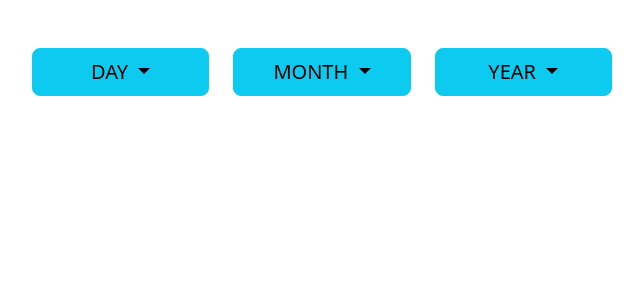
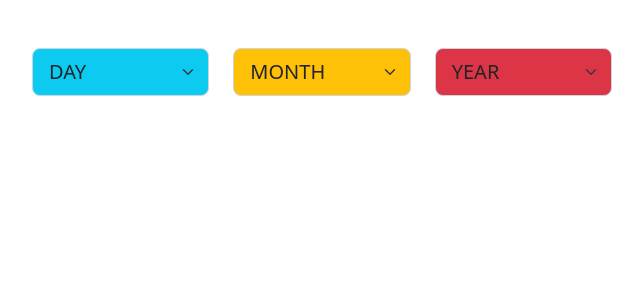
Before and after one commit to Stellapua/Stellapua.github.io, a PHP site: page /week3/date_array.php in a window 1280 px wide. Shown: the top 300 px of the page, without its empty margins (318-961 px from the left). Run offline with PHP 8.4, Linux system fonts and the light colour scheme.

Commit message:
done date

```diff
--- a/week3/date_array.php
+++ b/week3/date_array.php
@@ -5,7 +5,7 @@
 <head>
     <meta charset="utf-8">
     <meta name="viewport" content="width=device-width, initial-scale=1">
-    <title>Homework 1</title>
+    <title>Homework 2</title>
 
     <link href="https://cdn.jsdelivr.net/npm/bootstrap@5.2.1/dist/css/bootstrap.min.css" rel="stylesheet">
     <script src="https://cdn.jsdelivr.net/npm/bootstrap@5.2.1/dist/js/bootstrap.bundle.min.js"></script>
@@ -15,60 +15,53 @@
 <body>
 
     <?php
-    $a = 1;
-    $b = 31;
 
-    for ($d = $a; $d <= $b; $d++) {
+    for ($d = 1; $d <= 31; $d++) {
     }
 
-    $d = 1990;
-    $e = 2022;
+    $months = array("January", "February", "March", "April", "May", "June", "July", "August", "September", "October", "November", "December");
 
-    for ($y = $d; $y <= $e; $y++) {
+    for ($y = 1990; $y <= 2022; $y++) {
     }
-    $months = array("January", "February", "March", "April", "May", "June", "July", "August", "September", "October", "November", "December");
+
     ?>
 
     <div class="row justify-content-center p-5">
-        <div class="col-2 btn-group">
-            <button class="btn btn-info btn-lg dropdown-toggle" type="button" data-bs-toggle="dropdown" aria-expanded="false">
-                DAY
-            </button>
-            <ul class="dropdown-menu">
-                <li><a class="dropdown-item" href="#"> <?php echo implode(range($a, $b)); ?> </a></li>
-            </ul>
+        <div class="col-2 ">
+            <select class="form-select form-select-lg mb-3 bg-info " aria-label=".form-select-lg example">
+                <option selected>DAY</option>
+                <option value="1"><?php  ?></option>
+
+            </select>
         </div>
 
-        <div class="col-2 btn-group">
-            <button class="btn btn-info btn-lg dropdown-toggle" type="button" data-bs-toggle="dropdown" aria-expanded="false">
-                MONTH
-            </button>
-            <ul class="dropdown-menu">
-                <li><a class="dropdown-item" href="#"> <?php echo $months[0]; ?> </a></li>
-                <li><a class="dropdown-item" href="#"> <?php echo $months[1]; ?> </a></li>
-                <li><a class="dropdown-item" href="#"> <?php echo $months[2]; ?> </a></li>
-                <li><a class="dropdown-item" href="#"> <?php echo $months[3]; ?> </a></li>
-                <li><a class="dropdown-item" href="#"> <?php echo $months[4]; ?> </a></li>
-                <li><a class="dropdown-item" href="#"> <?php echo $months[5]; ?> </a></li>
-                <li><a class="dropdown-item" href="#"> <?php echo $months[6]; ?> </a></li>
-                <li><a class="dropdown-item" href="#"> <?php echo $months[7]; ?> </a></li>
-                <li><a class="dropdown-item" href="#"> <?php echo $months[8]; ?> </a></li>
-                <li><a class="dropdown-item" href="#"> <?php echo $months[9]; ?> </a></li>
-                <li><a class="dropdown-item" href="#"> <?php echo $months[10]; ?> </a></li>
-                <li><a class="dropdown-item" href="#"> <?php echo $months[11]; ?> </a></li>
-            </ul>
+
+        <div class="col-2 ">
+            <select class="form-select form-select-lg mb-3 bg-warning " aria-label=".form-select-lg example">
+                <option selected>MONTH</option>
+                <option value="1"><?php echo $months[0]; ?></option>
+                <option value="1"><?php echo $months[1]; ?></option>
+                <option value="1"><?php echo $months[2]; ?></option>
+                <option value="1"><?php echo $months[3]; ?></option>
+                <option value="1"><?php echo $months[4]; ?></option>
+                <option value="1"><?php echo $months[5]; ?></option>
+                <option value="1"><?php echo $months[6]; ?></option>
+                <option value="1"><?php echo $months[7]; ?></option>
+                <option value="1"><?php echo $months[8]; ?></option>
+                <option value="1"><?php echo $months[9]; ?></option>
+                <option value="1"><?php echo $months[10]; ?></option>
+                <option value="1"><?php echo $months[11]; ?></option>
+            </select>
         </div>
 
-        <div class="col-2 btn-group">
-            <button class="btn btn-info btn-lg dropdown-toggle" type="button" data-bs-toggle="dropdown" aria-expanded="false">
-                YEAR
-            </button>
-            <ul class="dropdown-menu">
-                <li><a class="dropdown-item" href="#"> <?php echo implode(range($d, $e)); ?> </a></li>
-            </ul>
+        <div class="col-2 ">
+            <select class="form-select form-select-lg mb-3 bg-danger " aria-label=".form-select-lg example">
+                <option selected>YEAR</option>
+                <option value="1"><?php  ?></option>
+
+            </select>
         </div>
     </div>
-
 
 
 </body>
```
Also changed, not shown: week3/date.php (+33 -39 lines), week3/sum.php (+2 -7 lines).
